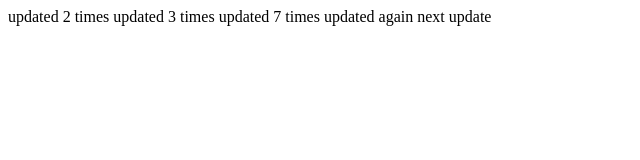
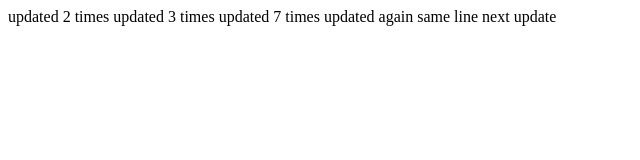
Before and after one commit to coralnodes/test-repo, a plain HTML site: page index.html in a window 1280 px wide. Shown: the full height of the page, 0-640 px from the left. Drawn offline with Linux system fonts and the light colour scheme.

Commit message:
same line changed

```diff
--- a/index.html
+++ b/index.html
@@ -10,7 +10,7 @@
     updated 2 times
     updated 3 times
     updated 7 times
-    updated again
+    updated again same line
 
     next update
 </body>
```
